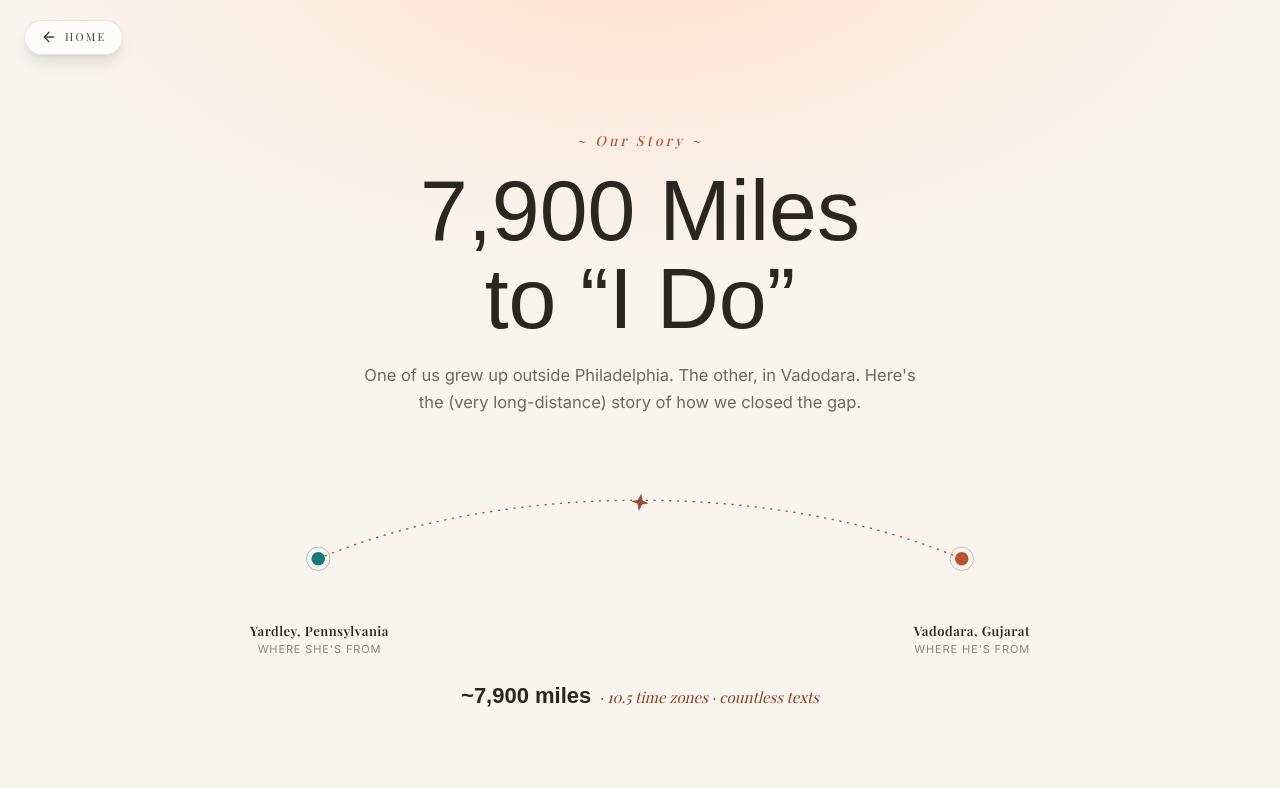
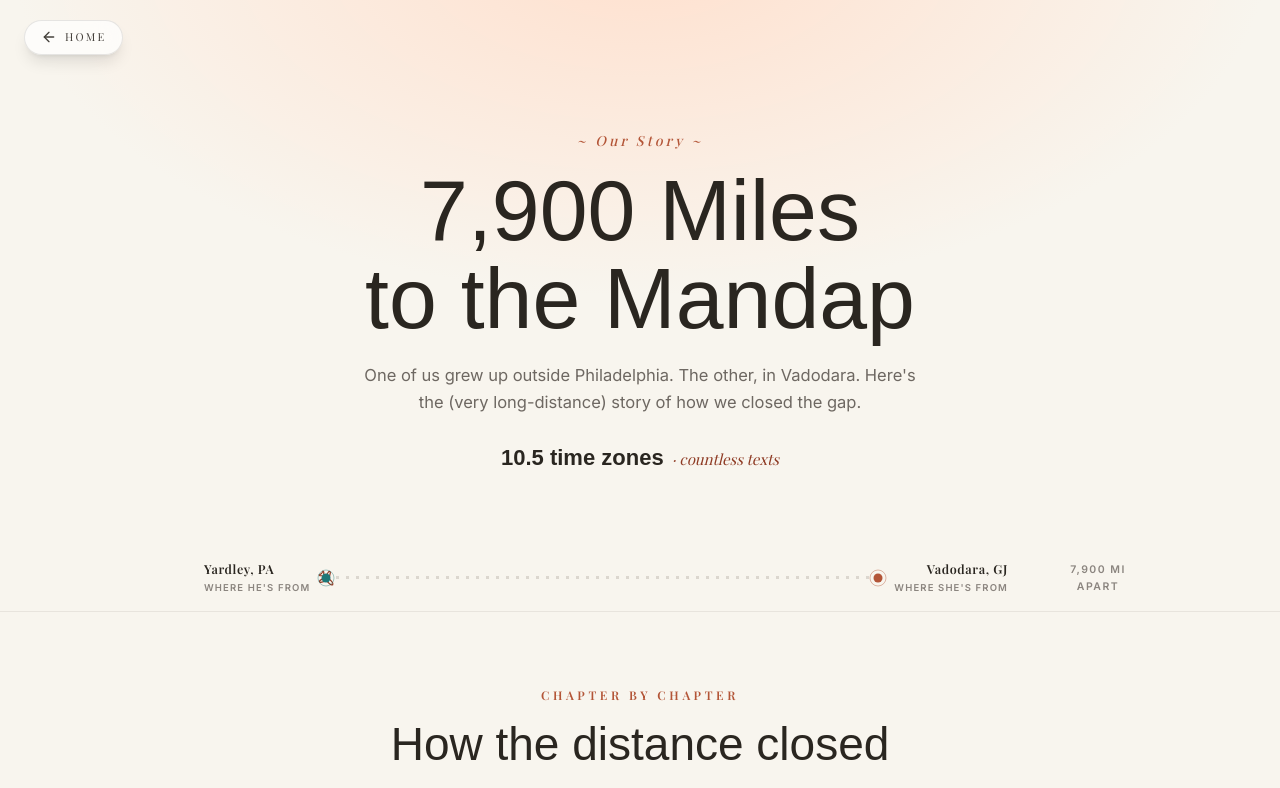
Before and after one commit to vrajmpatel/tulsivraj2027, a Next.js app: page /our-story in a window 1280 px wide. Shown: the top 788 px of the page. Built offline with nearby package versions, Linux system fonts and the light colour scheme; a web font is replaced by a local one.

Commit message:
Updated the Our Story page to include better descriptions an animations. [VP]

```diff
--- a/app/globals.css
+++ b/app/globals.css
@@ -1157,16 +1157,9 @@
 }
 .story-root .hero-sub { margin: 20px auto 0; max-width: 560px; color: var(--st-muted); font-size: 16.5px; line-height: 1.6; }
 
-/* ---- Route map --------------------------------------------------------- */
-.story-root .route { position: relative; max-width: 820px; margin: 56px auto 0; padding: 0 20px; }
-.story-root .route-svg { width: 100%; height: auto; display: block; }
-.story-root .route-ends { display: flex; justify-content: space-between; margin-top: -6px; }
-.story-root .route-pin-label {
-  font-family: var(--st-serif); font-size: 13px; font-weight: 600; letter-spacing: 0.04em; color: var(--st-fg);
-}
-.story-root .route-pin-sub { font-size: 11px; color: var(--st-faint); letter-spacing: 0.08em; text-transform: uppercase; }
+/* ---- Hero stat line ----------------------------------------------------- */
 .story-root .route-stat {
-  display: inline-flex; align-items: baseline; gap: 8px; margin-top: 22px;
+  display: inline-flex; align-items: baseline; gap: 8px; margin-top: 26px;
   font-family: var(--st-serif); font-style: italic; color: var(--st-clay-deep); font-size: 15px;
 }
 .story-root .route-stat b { font-family: var(--st-display); font-style: normal; font-size: 22px; color: var(--st-fg); }
@@ -1180,12 +1173,24 @@
 /* Reserve room on the left so the floating back button never covers the
    departure city once the meter is stuck to the top. */
 @media (max-width: 1340px) { .story-root .meter-row { padding-left: 96px; } }
-.story-root .meter-city { font-family: var(--st-serif); font-size: 12.5px; font-weight: 600; letter-spacing: 0.05em; color: var(--st-fg); white-space: nowrap; flex: 0 0 auto; }
-.story-root .meter-city.right { text-align: right; }
-.story-root .meter-track { position: relative; flex: 1; height: 3px; background: var(--st-line); border-radius: 999px; }
-.story-root .meter-fill { position: absolute; left: 0; top: 0; bottom: 0; width: 4%; background: var(--st-clay); border-radius: 999px; transition: width .25s linear; }
+.story-root .meter-city { font-family: var(--st-serif); font-size: 12.5px; font-weight: 600; letter-spacing: 0.05em; color: var(--st-fg); white-space: nowrap; flex: 0 0 auto; display: flex; flex-direction: column; }
+.story-root .meter-city .sub { font-family: var(--st-sans); font-size: 9.5px; font-weight: 600; letter-spacing: 0.12em; text-transform: uppercase; color: var(--st-faint); margin-top: 2px; }
+.story-root .meter-city.right { text-align: right; align-items: flex-end; }
+/* Dotted route line between the two city dots, echoing the hero map. */
+.story-root .meter-track {
+  position: relative; flex: 1; height: 3px; border-radius: 999px;
+  background: repeating-linear-gradient(to right, var(--st-line) 0 3px, transparent 3px 10px);
+}
+.story-root .meter-fill { position: absolute; left: 0; top: 0; bottom: 0; width: 0%; background: var(--st-clay); border-radius: 999px; transition: width .25s linear; }
+.story-root .meter-end {
+  position: absolute; top: 50%; width: 9px; height: 9px; border-radius: 999px;
+  transform: translate(-50%, -50%); background: currentColor; z-index: 1;
+}
+.story-root .meter-end::after { content: ''; position: absolute; inset: -4px; border-radius: 999px; border: 1px solid currentColor; opacity: .4; }
+.story-root .meter-end.start { left: 0; color: var(--st-teal); }
+.story-root .meter-end.end { left: 100%; color: var(--st-clay); }
 .story-root .meter-plane {
-  position: absolute; top: 50%; left: 4%; width: 22px; height: 22px;
+  position: absolute; top: 50%; left: 0%; width: 22px; height: 22px;
   transform: translate(-50%, -50%) rotate(90deg); color: var(--st-clay-deep);
   transition: left .25s linear; display: flex; align-items: center; justify-content: center;
 }
@@ -1194,6 +1199,7 @@
 @media (max-width: 700px) {
   .story-root .meter-row { padding-left: 84px; }
   .story-root .meter-city, .story-root .meter-num { font-size: 11px; min-width: 0; }
+  .story-root .meter-city .sub { font-size: 8.5px; }
   .story-root .meter-num span { display: none; }
 }
 
@@ -1278,7 +1284,6 @@
 .story-root .finale::before { content: ''; position: absolute; inset: 0; background: linear-gradient(var(--st-bg-deep), oklch(0.97 0.01 85 / 0.3)); }
 .story-root .finale-inner { position: relative; z-index: 1; }
 .story-root .finale .flo { font-size: 18px; letter-spacing: .5em; color: var(--st-clay); }
-.story-root .finale h3 { font-family: var(--st-display); font-size: clamp(30px,5vw,48px); margin: 18px 0 0; line-height: 1.1; }
 .story-root .finale p { font-size: 16px; line-height: 1.6; color: var(--st-muted); margin: 16px auto 0; max-width: 480px; }
 .story-root .finale-stat { margin-top: 30px; font-family: var(--st-display); font-size: 26px; color: var(--st-clay-deep); }
 .story-root .finale-stat span { display: block; font-family: var(--st-sans); font-size: 11px; font-weight: 600; letter-spacing: 0.16em; text-transform: uppercase; color: var(--st-faint); margin-top: 4px; }
--- a/app/our-story/page.tsx
+++ b/app/our-story/page.tsx
@@ -3,7 +3,7 @@ import { BackButton } from "@/components/back-button"
 import { OurStory } from "@/components/our-story"
 
 export const metadata: Metadata = {
-  title: "Our Story — 7,900 Miles to \"I Do\" · Tulsi & Vraj's Wedding 2027",
+  title: "Our Story — 7,900 Miles to the Mandap · Tulsi & Vraj's Wedding 2027",
   description:
     "One of us grew up outside Philadelphia, the other in Vadodara. Follow the long-distance story of how Tulsi & Vraj closed the 7,900-mile gap — chapter by chapter, all the way to the mandap on January 5, 2027.",
 }
--- a/components/our-story.tsx
+++ b/components/our-story.tsx
@@ -90,7 +90,6 @@ const CHAPTERS: Chapter[] = [
 // ----------------------------------------------------------------------------
 
 export function OurStory() {
-  const storyRef = useRef<HTMLElement>(null)
   const fillRef = useRef<HTMLDivElement>(null)
   const planeRef = useRef<HTMLDivElement>(null)
   const milesRef = useRef<HTMLSpanElement>(null)
@@ -115,19 +114,16 @@ export function OurStory() {
     )
     reveals.forEach((r) => ro.observe(r))
 
-    // Scroll-linked distance meter — counts down from 7,900 mi to 0 as the
-    // timeline scrolls by. Direct DOM writes to avoid re-rendering on scroll.
+    // Scroll-linked distance meter — the plane flies dot to dot as the page
+    // scrolls top to bottom, counting down from 7,900 mi to 0. Direct DOM
+    // writes to avoid re-rendering on scroll.
     const updateMeter = () => {
-      const story = storyRef.current
-      if (!story || !fillRef.current || !planeRef.current || !milesRef.current || !stateRef.current) return
-      const rect = story.getBoundingClientRect()
-      const vh = window.innerHeight
-      const total = rect.height - vh * 0.4
-      const scrolled = vh * 0.6 - rect.top
-      let progress = total > 0 ? scrolled / total : 0
+      if (!fillRef.current || !planeRef.current || !milesRef.current || !stateRef.current) return
+      const max = document.documentElement.scrollHeight - window.innerHeight
+      let progress = max > 0 ? window.scrollY / max : 0
       progress = Math.max(0, Math.min(1, progress))
 
-      const pct = (4 + progress * 92).toFixed(2)
+      const pct = (progress * 100).toFixed(2)
       fillRef.current.style.width = pct + "%"
       planeRef.current.style.left = pct + "%"
 
@@ -156,49 +152,15 @@ export function OurStory() {
           <h1 className="hero-title">
             7,900 Miles
             <br />
-            to &ldquo;I Do&rdquo;
+            to the Mandap
           </h1>
           <p className="hero-sub">
             One of us grew up outside Philadelphia. The other, in Vadodara. Here&apos;s the (very
             long-distance) story of how we closed the gap.
           </p>
 
-          <div className="route">
-            <svg className="route-svg" viewBox="0 0 800 160" fill="none" aria-hidden="true">
-              <path
-                d="M70 90 C 260 10, 540 10, 730 90"
-                stroke="var(--st-clay)"
-                strokeWidth="1.5"
-                strokeDasharray="1 7"
-                strokeLinecap="round"
-              />
-              <g transform="translate(70,90)">
-                <circle r="7" fill="var(--st-teal)" />
-                <circle r="12" fill="none" stroke="var(--st-teal)" strokeWidth="1" opacity=".4" />
-              </g>
-              <g transform="translate(730,90)">
-                <circle r="7" fill="var(--st-clay)" />
-                <circle r="12" fill="none" stroke="var(--st-clay)" strokeWidth="1" opacity=".4" />
-              </g>
-              <g transform="translate(400,32) rotate(8)" fill="var(--st-clay-deep)">
-                <path d="M0 -9 L2.4 -2 L9 0 L2.4 2 L0 9 L-2.4 2 L-9 0 L-2.4 -2 Z" opacity=".9" />
-              </g>
-            </svg>
-            <div className="route-ends">
-              <div>
-                <div className="route-pin-label">Yardley, Pennsylvania</div>
-                <div className="route-pin-sub">Where she&apos;s from</div>
-              </div>
-              <div style={{ textAlign: "right" }}>
-                <div className="route-pin-label">Vadodara, Gujarat</div>
-                <div className="route-pin-sub">Where he&apos;s from</div>
-              </div>
-            </div>
-            <div style={{ textAlign: "center" }}>
-              <div className="route-stat">
-                <b>~7,900 miles</b> · 10.5 time zones · countless texts
-              </div>
-            </div>
+          <div className="route-stat">
+            <b>10.5 time zones</b> · countless texts
           </div>
         </div>
       </header>
@@ -207,14 +169,22 @@ export function OurStory() {
       <div className="meter-wrap">
         <div className="wrap">
           <div className="meter-row">
-            <span className="meter-city">Yardley, PA</span>
+            <div className="meter-city">
+              <span>Yardley, PA</span>
+              <span className="sub">Where he&apos;s from</span>
+            </div>
             <div className="meter-track">
               <div className="meter-fill" ref={fillRef} />
+              <span className="meter-end start" aria-hidden="true" />
+              <span className="meter-end end" aria-hidden="true" />
               <div className="meter-plane" ref={planeRef}>
                 <Plane size={18} strokeWidth={1.6} />
               </div>
             </div>
-            <span className="meter-city right">Vadodara, GJ</span>
+            <div className="meter-city right">
+              <span>Vadodara, GJ</span>
+              <span className="sub">Where she&apos;s from</span>
+            </div>
             <div className="meter-num">
               <span ref={milesRef}>7,900 mi</span>
               <span ref={stateRef}>apart</span>
@@ -224,7 +194,7 @@ export function OurStory() {
       </div>
 
       {/* Timeline */}
-      <section className="sec" id="story" ref={storyRef}>
+      <section className="sec" id="story">
         <div className="wrap">
           <div className="sec-head reveal">
             <span className="kicker">Chapter by Chapter</span>
@@ -286,11 +256,7 @@ export function OurStory() {
         <div className="finale-tex" aria-hidden="true" />
         <div className="wrap finale-inner">
           <div className="flo">❀ ❀ ❀</div>
-          <h3>Two homes, one story</h3>
-          <p>
-            Thank you for following along the long way round. We can&apos;t wait to celebrate the
-            ending — and the beginning — with you.
-          </p>
+          <p>We can&apos;t wait to celebrate with you.</p>
           <div className="finale-stat">
             0 miles<span>Forever, starting Jan 5, 2027</span>
           </div>
```
